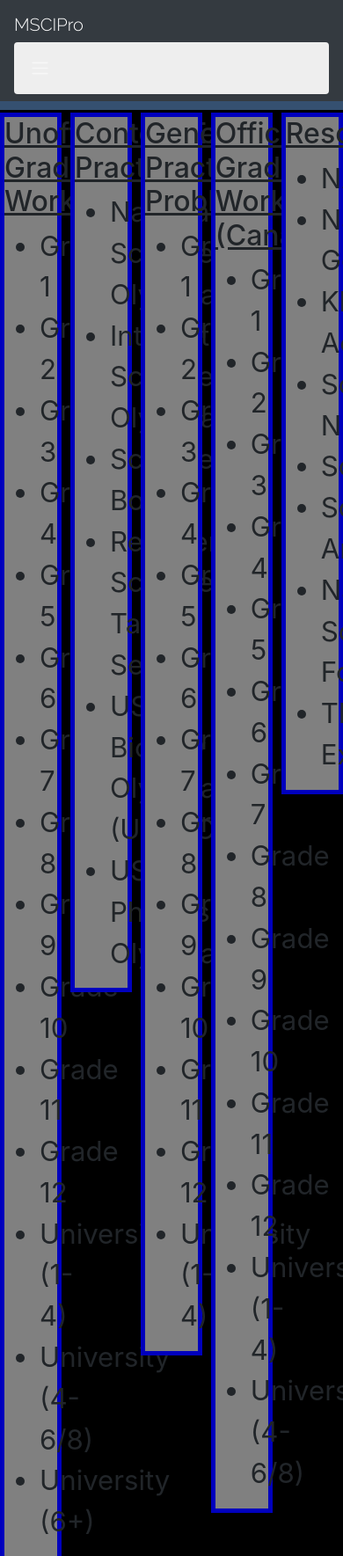
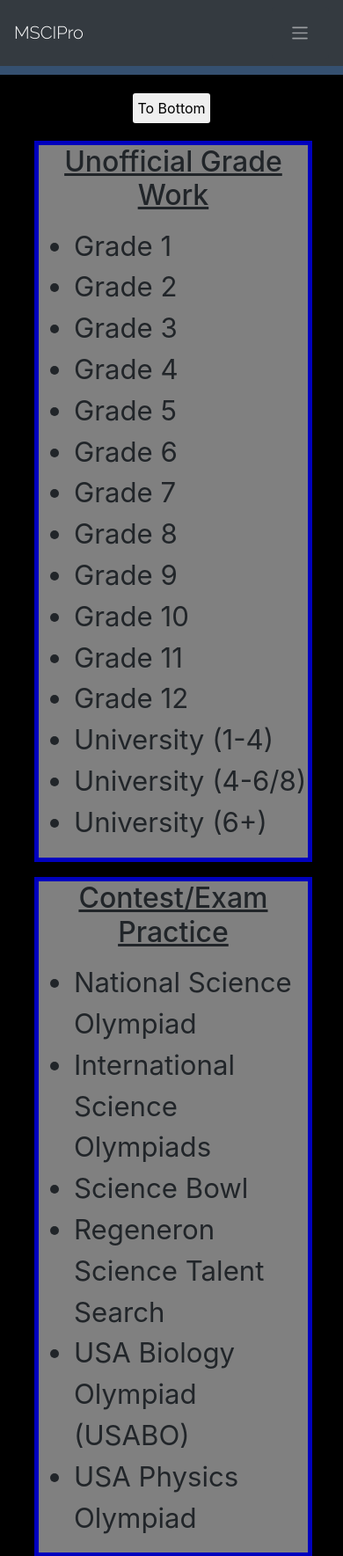
Before and after one commit to Ritesh-Sivanathan/mscipro, a Flask app: page /science in a window 390 px wide; the page is wider, and only the part inside the window is pictured. Shown: the top 1769 px of that part at 88% size. Run offline with Flask 3, Linux system fonts and the light colour scheme.

Commit message:
+v imp accessibility changes

```diff
--- /dev/null
+++ b/Homepage/static/math.js
@@ -0,0 +1,16 @@
+document.addEventListener('DOMContentLoaded', function () {
+    var links = document.querySelectorAll('button[data-target]'); // Change 'button' to the appropriate element type, e.g., 'a' if using anchor tags.
+
+    links.forEach(function (link) {
+      link.addEventListener('click', function (event) {
+        event.preventDefault();
+        var targetId = link.getAttribute('data-target');
+        var targetElement = document.getElementById(targetId);
+        if (targetElement) {
+          targetElement.scrollIntoView({
+            behavior: 'smooth',
+          });
+        }
+      });
+    });
+  });
--- a/Homepage/static/sciencestyling.css
+++ b/Homepage/static/sciencestyling.css
@@ -4,12 +4,46 @@
 
 html, body {
     background-color:black;
+    scroll-behavior: smooth;
+}
+
+#btn-top, #btn-bottom {
+    margin-top:5%;
+    border: 2px solid black;
+    border-radius: 5px;
+    padding:5px;
 }
 
 .boxes {
-    display:flex;
+    display:block;
     justify-content: space-between;
 }
+
+@media (max-width: 1000px) {
+    .boxes {
+        display:block;
+        width:450%;
+        margin-left:10%;
+
+    }
+
+    ::-webkit-scrollbar {
+        display:none;
+    }
+}
+
+@media screen and (max-width: 1000px) {
+    #btn-bottom, #btn-top{
+        display:block;
+    }
+}
+
+    @media screen and (min-width:1001px) {
+        #btn-bottom, #btn-top{
+            display:none;
+        }
+    }
+
 
 #grwork, #exams, #pracprob, #ofgrwork, #rsrcs {
     height: 50%;
--- a/Homepage/templates/Subjects/science.html
+++ b/Homepage/templates/Subjects/science.html
@@ -9,6 +9,10 @@
 {% block science %}
 
 <link rel="stylesheet" href="{{ url_for('static', filename='sciencestyling.css') }}" crossorigin="anonymous">
+<script src="{{ url_for('static', filename='math.js') }}"></script>
+
+<div id="jumper"></div>
+<center> <button data-target="jumper2" id="btn-bottom"> To Bottom </button> </center>
 
 <div class="boxes">
     <div id="grwork">
@@ -123,4 +127,8 @@
 
     </div>
 </div>
+
+<center> <button data-target="jumper" id="btn-top"> To Top </button> </center>
+<div id="jumper2"></div>
+
 {% endblock %}
--- a/Homepage/templates/base.html
+++ b/Homepage/templates/base.html
@@ -17,7 +17,7 @@
             <a class="navbar-brand" href="{{ url_for('index') }}">MSCIPro</a>
         </center>
         <button class="navbar-toggler" type="button" data-toggle="collapse" data-target="#navbarNav">
-            <span class="navbar-toggler-icon"></span>
+            <center> <span class="navbar-toggler-icon"></span> </center>
             <div class="content">
             </div>
         </button>
@@ -109,7 +109,7 @@ nav {
 }
 
 .navbar {
-    height:20%;
+
     border-bottom: 10px solid #355070;
     background-color: black;
 
@@ -120,19 +120,24 @@ nav {
 }
 
 .navbar-toggler {
-  background-color: #eee;
+  background-color: #343a40;
   color: #444;
   cursor: pointer;
   padding: 18px;
-  width: 100%;
+  width: 65px;
   border: none;
   text-align: left;
   outline: none;
   font-size: 15px;
 }
 
+.navbar-toggler-icon {
+    margin-left:1%;
+}
+
 .active, .navbar-toggler:hover {
-  background-color: #ccc;
+  background-color: #355070 ;
+  border:none;
 }
 
 .content {
--- a/Homepage/templates/login.html
+++ b/Homepage/templates/login.html
@@ -17,7 +17,7 @@
         <label for="password" style="user-select: none;">Password:</label>
         <input type="password" id="password" name="password" required>
 
-        <button type="submit">Log In</button>
+        <button id="submit_button" type="submit">Log In</button>
 
         <h3 id="signup" style="user-select: none;"> Don't have an account? <a href="/register"> Sign up </a> </h3>
         <h3 id="forgot" style="user-select: none;"> <a href=""> Forgot password </a> </h3>
```
Also changed, not shown: Homepage/static/homepagestyling.css (+14 -4 lines), Homepage/static/loginstyling.css (+4 -8 lines), Homepage/static/mathstyling.css (+33 -0 lines), Homepage/static/programmingstyling.css (+34 -0 lines), Homepage/static/registerstyling.css (+6 -4 lines), Homepage/templates/Subjects/mathematics.html (+9 -1 lines), Homepage/templates/Subjects/programming.html (+8 -0 lines), Homepage/templates/homepage.html (+8 -3 lines).
